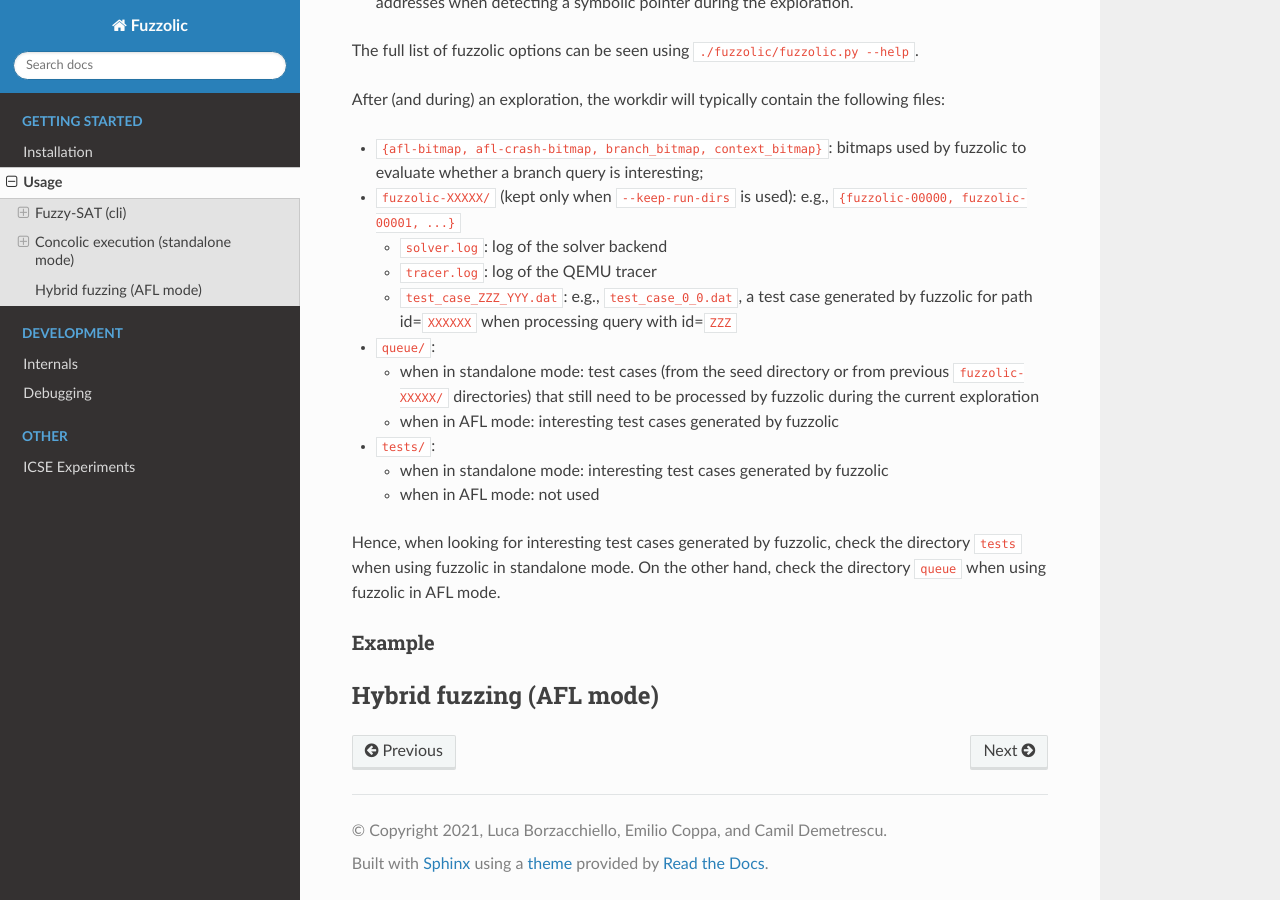
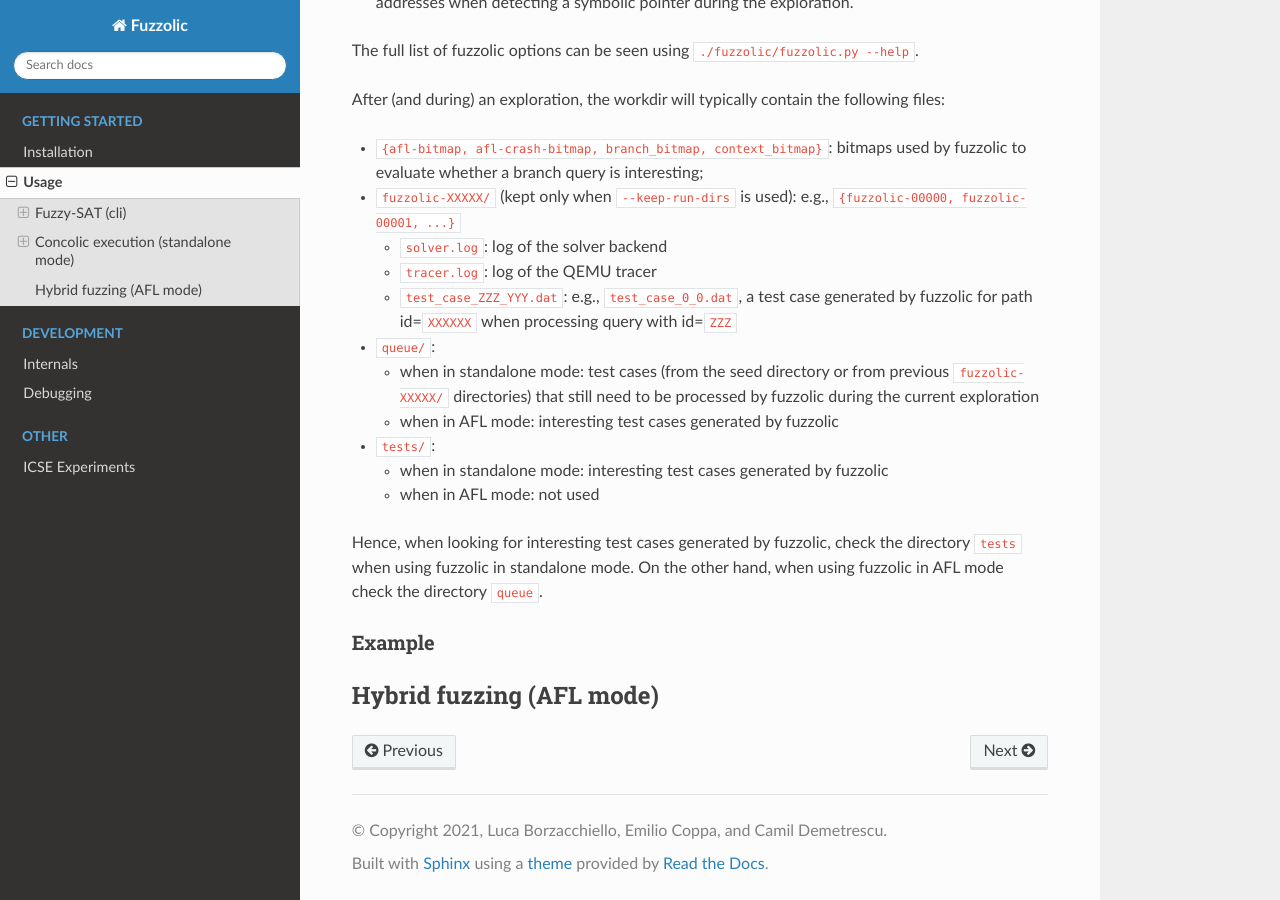
Before and after one commit to season-lab/fuzzolic, a Sphinx documentation site: the page built from docs/usage.md, in a window 1280 px wide and 900 px high, scrolled down 2446 px. Built offline with Sphinx 7.4.7 and the Read the Docs theme 2.0.0, drawn with Linux system fonts in a browser that asks for light colours.

```diff
--- a/docs/usage.md
+++ b/docs/usage.md
@@ -105,7 +105,7 @@ After (and during) an exploration, the workdir will typically contain the follow
 	* when in standalone mode: interesting test cases generated by fuzzolic
 	* when in AFL mode: not used
 
-Hence, when looking for interesting test cases generated by fuzzolic, check the directory `tests` when using fuzzolic in standalone mode. On the other hand, check the directory `queue` when using fuzzolic in AFL mode.
+Hence, when looking for interesting test cases generated by fuzzolic, check the directory `tests` when using fuzzolic in standalone mode. On the other hand, when using fuzzolic in AFL mode check the directory `queue`.
 
 ### Example
 
```
